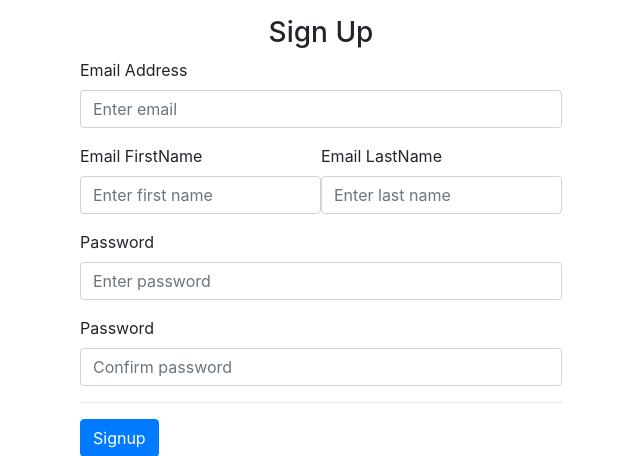
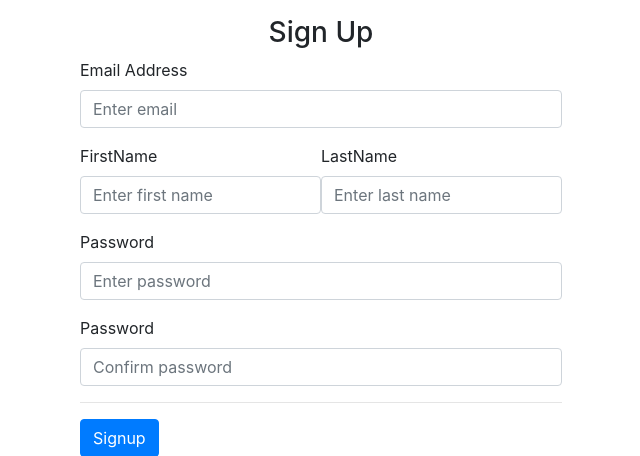
Before and after one commit to RabinPhaiju/Flask-Learn, a Flask app: page /signup in a window 1280 px wide. Shown: the part 56-512 px from the top of the page, without its empty margins (319-959 px from the left). Run offline with Flask 2, Linux system fonts and the light colour scheme; some libraries are stand-ins or nearby versions.

Commit message:
signup page changed

```diff
--- a/client/templates/signup.html
+++ b/client/templates/signup.html
@@ -10,12 +10,12 @@
         </div>
         <div style="display: flex; justify-content: space-between;">
             <div class="form-group">
-                <label for="firstname">Email FirstName</label>
+                <label for="firstname">FirstName</label>
                 <input type="text" class="form-control" name="firstname" id="firstname" placeholder="Enter first name"
                     required>
             </div>
             <div class="form-group">
-                <label for="lastname">Email LastName</label>
+                <label for="lastname">LastName</label>
                 <input type="text" class="form-control" name="lastname" id="last name" placeholder="Enter last name"
                     required>
             </div>
```
